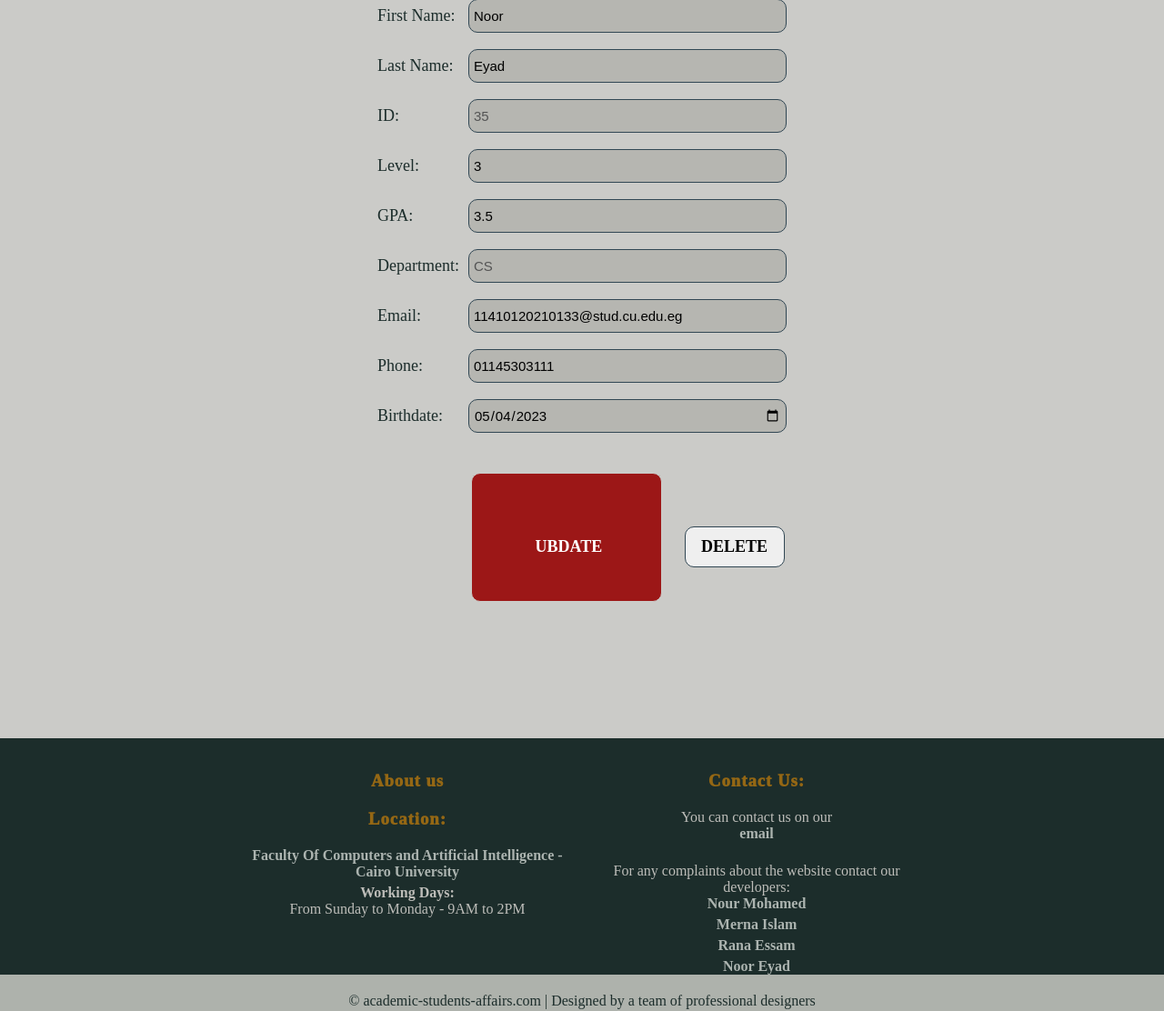
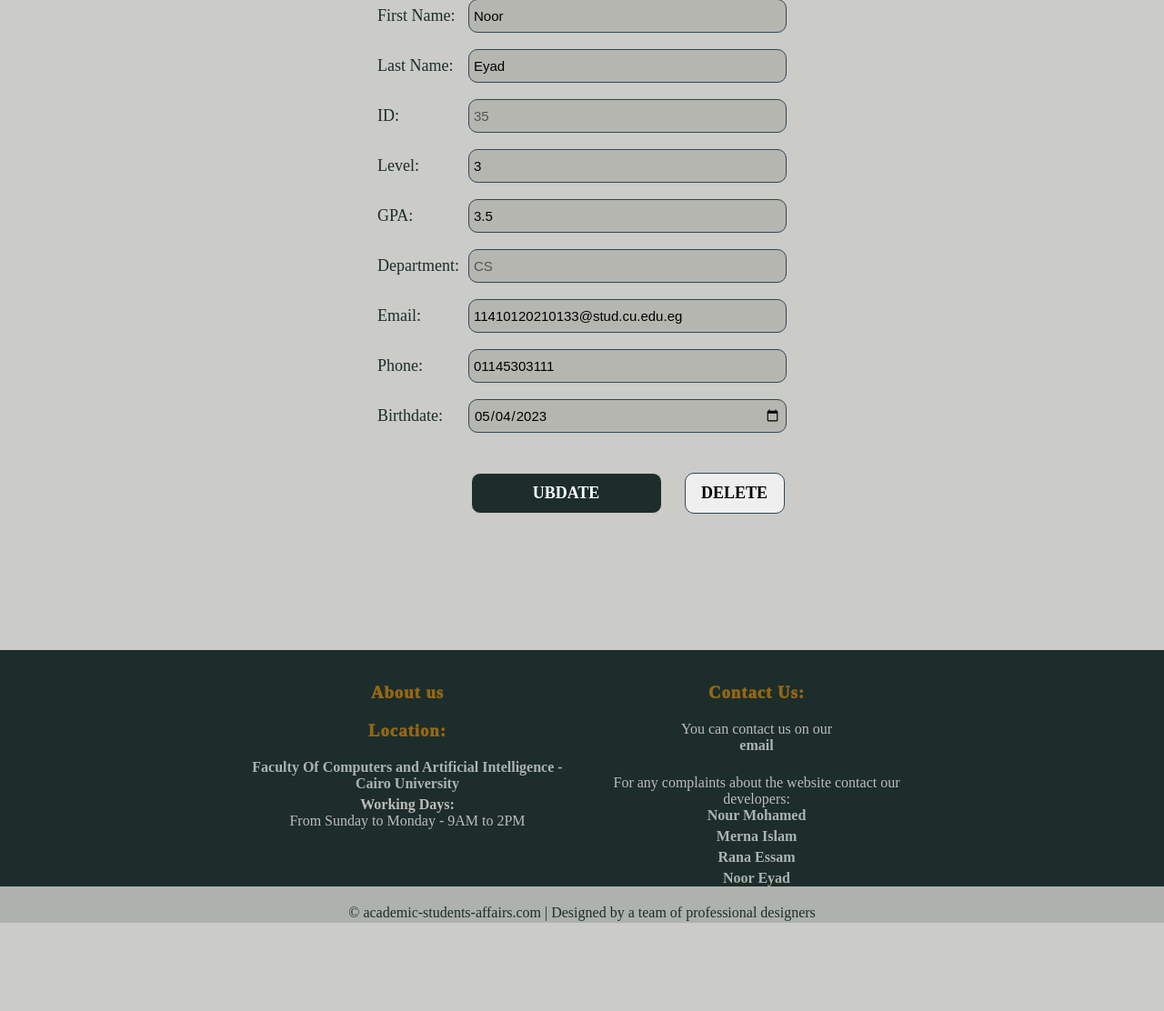
Before and after one commit to RanaEssam03/Student-Affairs, a Django app: page /editStudent/35 in a window 1280 px wide. Shown: the part 177-1289 px from the top of the page at 91% size. After the commit the page ends 1192 px from the top, so only its background shows below. Run offline with Django 4.2, Linux system fonts and the light colour scheme; data comes from the database, SQL or seed files in the repository.

Commit message:
minor fix

```diff
--- a/Student_Affairs/students/static/update_info.css
+++ b/Student_Affairs/students/static/update_info.css
@@ -81,12 +81,11 @@ label {
 
 .UBDATE {
   /* #1c2d2b; */
-  background: #9c1717;
+  background: #1c2d2b; ;
   text-align: center;
   flex-wrap: wrap;
   color: white;
   width: 210px;
-  padding: 70px;
   margin-left: 100px;
   border-color: #cbcbc8;
 
```
